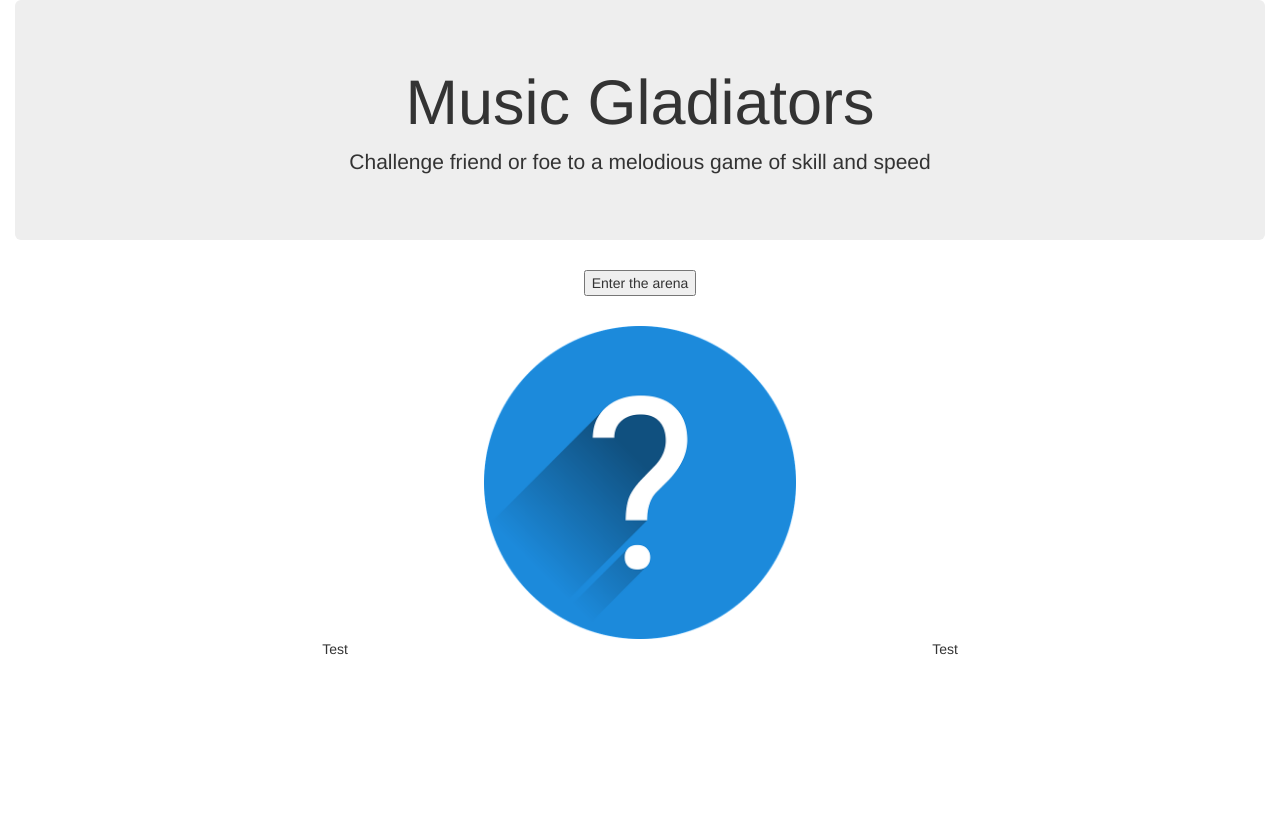
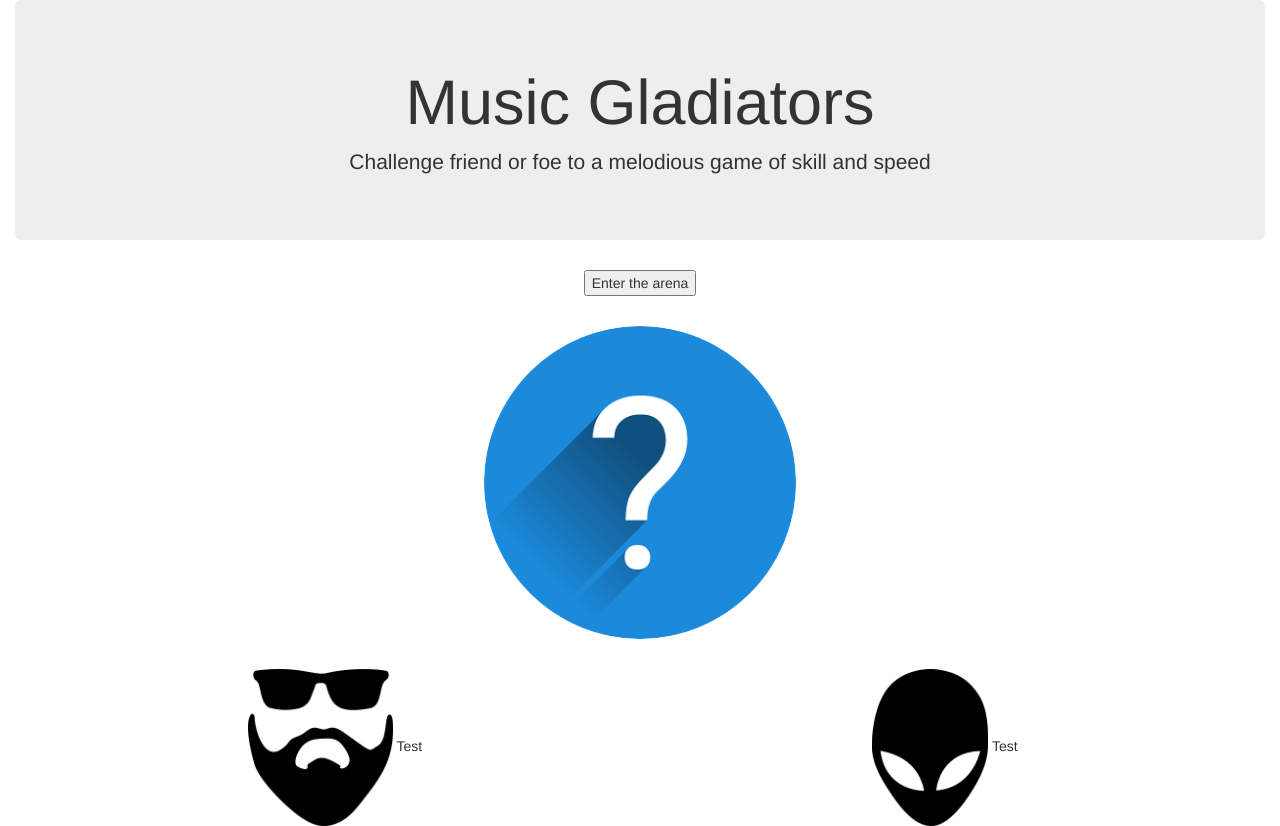
Before and after one commit to rpalmore/Video-Gladiators, a PHP site: page /index.html in a window 1280 px wide. Before the commit the page ends 655 px from the top, so only its background shows below. Run offline with PHP 8.4, Linux system fonts and the light colour scheme; some libraries are stand-ins or nearby versions.

Commit message:
updating html

```diff
--- a/assets/css/style.css
+++ b/assets/css/style.css
@@ -6,3 +6,17 @@
 #start-button {
 
 }
+
+#player1 {
+	width: 25%;
+
+}
+
+#player2 {
+	width: 20%;
+
+}
+
+.players {
+	margin-top: 30px;
+}
--- a/index.html
+++ b/index.html
@@ -22,12 +22,19 @@
 	</div>
 
 	<div class="main text-center">
-		<img id="artist-image" src="assets/images/question-mark.png" alt="question mark" class="img-rounded">
+		<img id="artist-image" src="assets/images/question-mark.png" alt="question mark" class="img-circle">
 	</div>
 
 	<div class="players col-xs-12">
-		<div class="player1 col-xs-6 text-center">Test</div>
-		<div class="player2 col-xs-6 text-center">Test</div>
+		<div class="player1 col-xs-6 text-center">
+			<img id="player1" src="assets/images/player1.png" alt="player one" class="img-rounded">
+			<span id="player1-name">Test</span>
+		</div>
+
+		<div class="player2 col-xs-6 text-center">
+			<img id="player2" src="assets/images/player2.png" alt="player two" class="img-rounded">
+			<span id="player2-name">Test</span>
+		</div>
 	</div>
 
 
```
Also changed, not shown: assets/images/player1.png (added), assets/images/player2.png (added).
